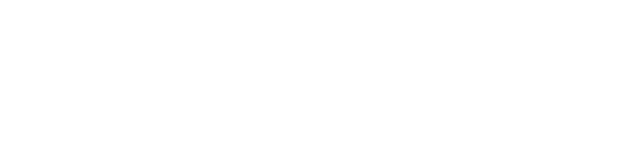
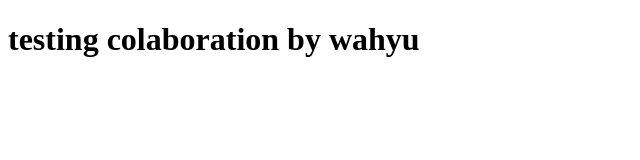
Before and after one commit to FerdyDiatmika/airqualityweb, a plain HTML site: page index.html in a window 1280 px wide. Shown: the whole page, without its empty margins (0-640 px from the left). Drawn offline with Linux system fonts and the light colour scheme.

Commit message:
colaborative test

```diff
--- a/index.html
+++ b/index.html
@@ -1,15 +1,12 @@
 <!DOCTYPE html>
 <html lang="en">
-
 <head>
     <meta charset="UTF-8">
     <meta http-equiv="X-UA-Compatible" content="IE=edge">
     <meta name="viewport" content="width=device-width, initial-scale=1.0">
     <title>Air Quality</title>
 </head>
-
 <body>
-
+    <h1>testing colaboration by wahyu</h1>
 </body>
-
 </html>
```
